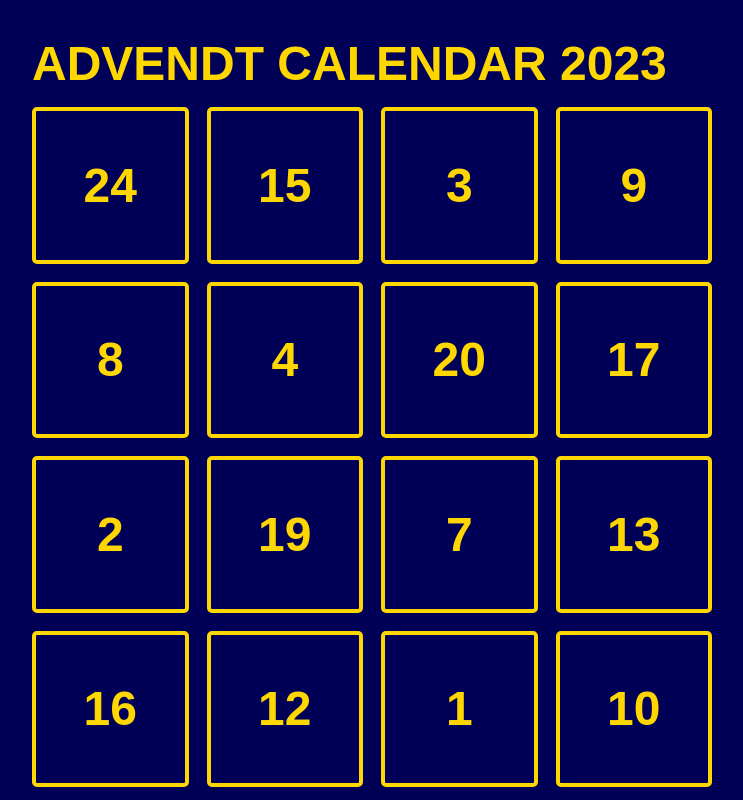
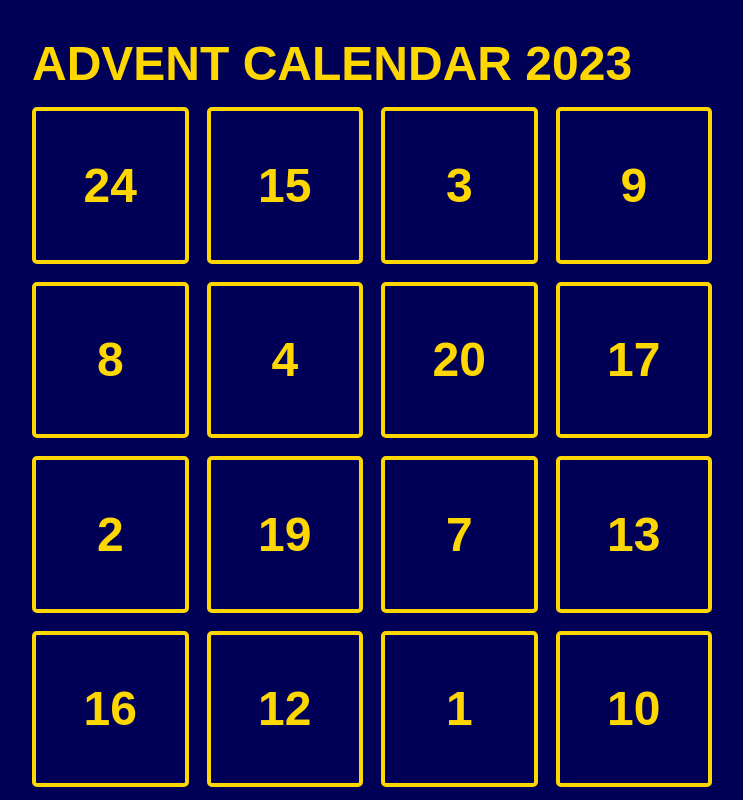
Before and after one commit to btaskinen/advent-calendar, a React (Vite) app: page / in a window 1280 px wide. Shown: the top 800 px of the page, without its empty margins (268-1011 px from the left). Built offline with nearby package versions, Linux system fonts and the light colour scheme; a web font is replaced by a local one.

Commit message:
Fixing typo

```diff
--- a/src/App.tsx
+++ b/src/App.tsx
@@ -15,7 +15,7 @@ const App = () => {
     <>
       {modalOpen && <Modal onClick={setModalOpen} video={selectedVideo} />}
       <div className="App">
-        <h1 data-cy="app-title">Advendt Calendar 2023</h1>
+        <h1 data-cy="app-title">Advent Calendar 2023</h1>
         <div className="doorContainer" data-cy="door-container">
           {videoData.map((video) => (
             <Door
```
Also changed, not shown: 1 other file (tests, documents, lock files or other folders).
